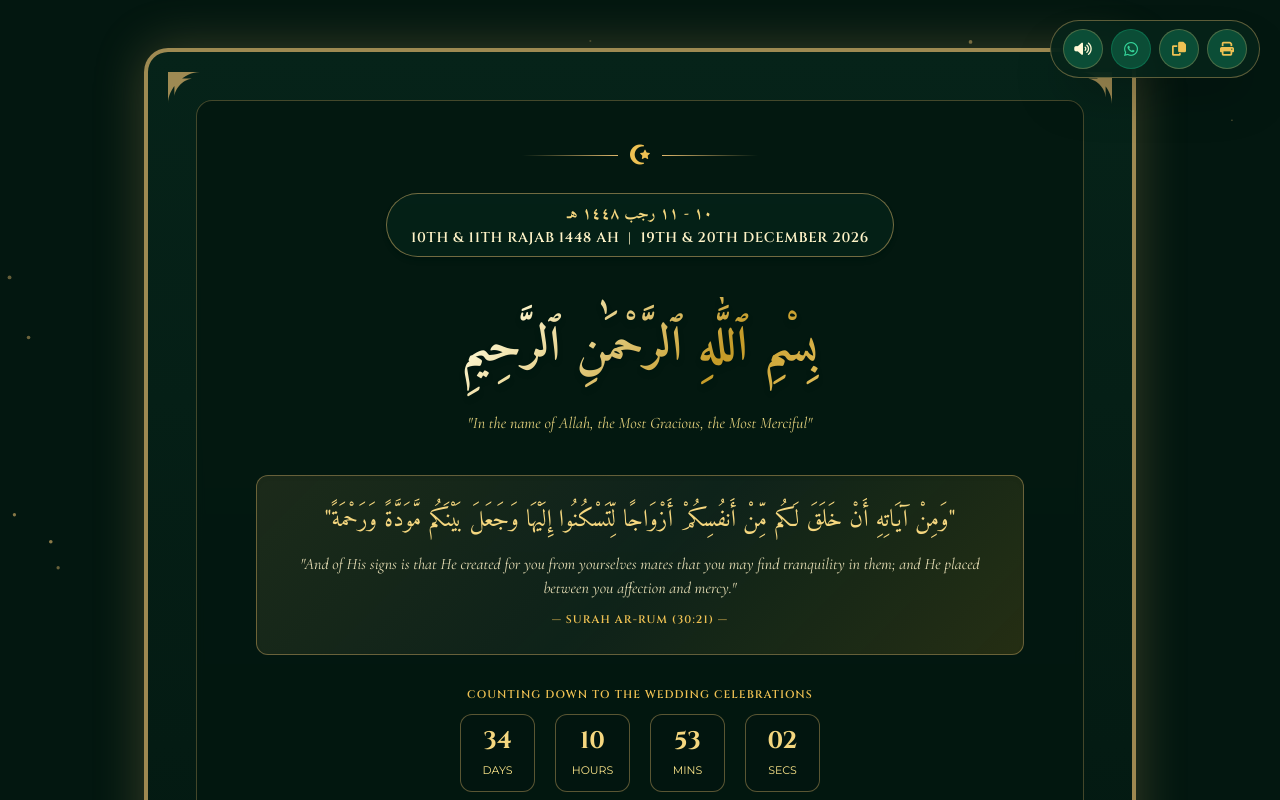
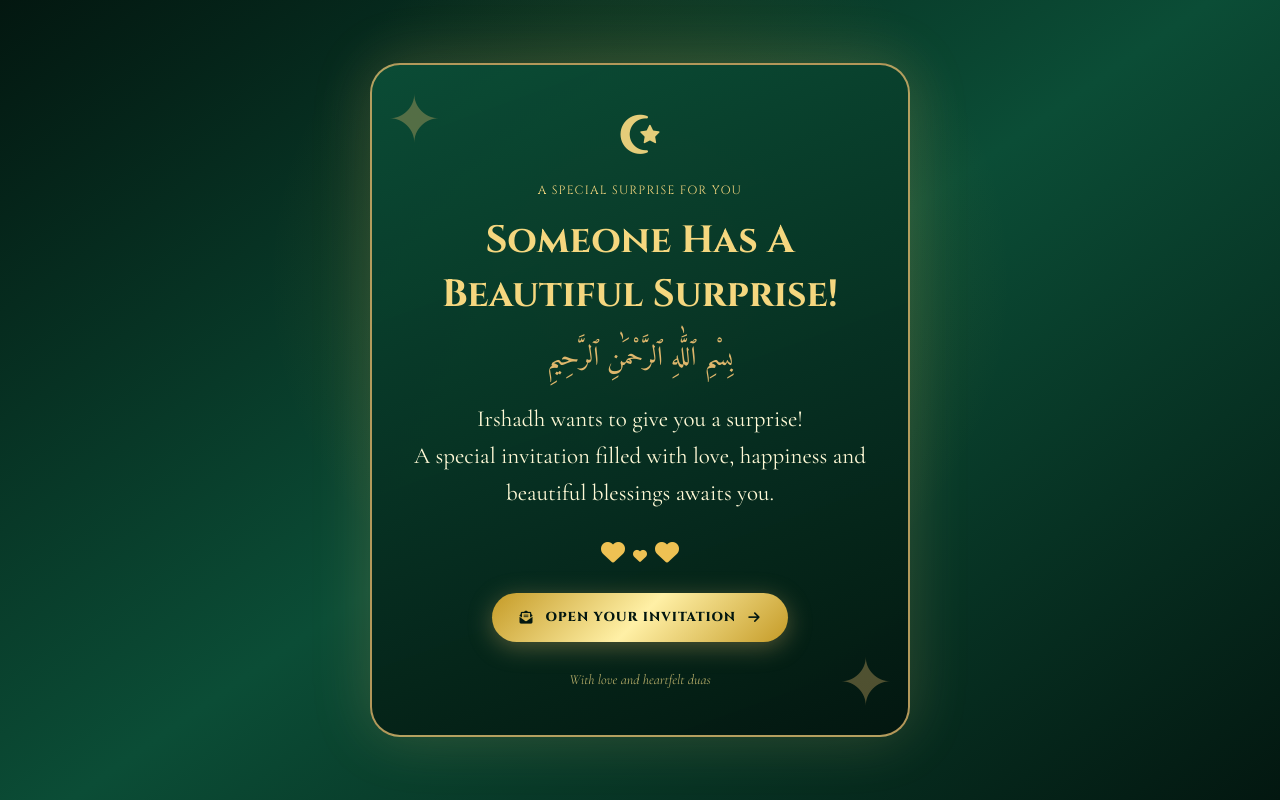
Before and after one commit to KingIrshadh007/Marriage-Invitation, a plain HTML site: page index.html in a window 1280 px wide. Shown: the top 800 px of the page. Drawn offline with nearby package versions, Linux system fonts and the light colour scheme.

Commit message:
Update index.html

```diff
--- a/index.html
+++ b/index.html
@@ -122,6 +122,73 @@
             overflow: visible;
         }
 
+
+        /* Welcome surprise screen */
+        #welcome-screen {
+            position: fixed; inset: 0; z-index: 1000;
+            display: flex; align-items: center; justify-content: center;
+            padding: 20px;
+            background: radial-gradient(circle at 50% 35%, rgba(197,155,39,.20), transparent 45%),
+                        linear-gradient(145deg, #031710, #0b4d36, #031710);
+            transition: opacity .9s ease, visibility .9s ease;
+        }
+        #welcome-screen.hide { opacity: 0; visibility: hidden; pointer-events: none; }
+        .welcome-card {
+            width: 100%; max-width: 540px; padding: 45px 25px; text-align: center;
+            border: 2px solid rgba(223,183,108,.8); border-radius: 30px;
+            background: linear-gradient(160deg, rgba(11,77,54,.97), rgba(3,23,16,.99));
+            box-shadow: 0 0 60px rgba(223,183,108,.2);
+            position: relative; overflow: hidden;
+        }
+        .welcome-card::before, .welcome-card::after {
+            content: "✦"; position: absolute; color: #dfb76c; font-size: 65px; opacity: .35;
+        }
+        .welcome-card::before { top: 5px; left: 15px; }
+        .welcome-card::after { bottom: 5px; right: 15px; }
+        .welcome-decoration { color: #f5d77f; font-size: 35px; margin-bottom: 20px; animation: welcomeGlow 2s infinite alternate; }
+        .welcome-heading {
+            font-family: 'Cinzel', serif; color: #f5d77f;
+            font-size: clamp(25px, 6vw, 38px); font-weight: 700; line-height: 1.4; margin-bottom: 18px;
+        }
+        .welcome-message { font-family: 'Cormorant Garamond', serif; color: #fff9d6; font-size: 23px; line-height: 1.6; margin-bottom: 25px; }
+        .welcome-arabic { font-family: 'Amiri', serif; color: #dfb76c; font-size: 27px; margin-bottom: 22px; }
+        .open-invitation-btn {
+            display: inline-flex; align-items: center; justify-content: center; gap: 12px;
+            padding: 15px 27px; border-radius: 50px;
+            background: linear-gradient(135deg, #c59b27, #fff0a6, #c59b27);
+            color: #031710; font-family: 'Cinzel', serif; font-size: 13px;
+            font-weight: 800; letter-spacing: 1px; box-shadow: 0 5px 25px rgba(223,183,108,.35);
+            transition: .3s; border: 0; cursor: pointer;
+        }
+        .open-invitation-btn:hover { transform: translateY(-4px) scale(1.03); box-shadow: 0 8px 30px rgba(223,183,108,.55); }
+        @keyframes welcomeGlow { from { transform: scale(1); opacity: .7; } to { transform: scale(1.15); opacity: 1; } }
+
+        /* Flower / petal blessing animation */
+        #flower-rain { position: fixed; inset: 0; z-index: 80; pointer-events: none; overflow: hidden; }
+        .flower-petal {
+            position: absolute; top: -50px; animation: flowerFall linear forwards;
+            will-change: transform, opacity; filter: drop-shadow(0 2px 4px rgba(0,0,0,.2));
+        }
+        @keyframes flowerFall {
+            0% { transform: translate3d(0,-30px,0) rotate(0deg); opacity: 0; }
+            10% { opacity: 1; }
+            50% { transform: translate3d(70px,50vh,0) rotate(240deg); }
+            100% { transform: translate3d(-60px,110vh,0) rotate(650deg); opacity: 0; }
+        }
+        .blessing-button {
+            width: 38px; height: 38px; border-radius: 50%; display: flex;
+            align-items: center; justify-content: center; background: #0b4d36;
+            color: #f5d77f; border: 1px solid rgba(223,183,108,.5); transition: .3s;
+        }
+        .blessing-button:hover { background: #c59b27; color: #031710; transform: scale(1.1); }
+        @media (max-width: 480px) {
+            .welcome-card { padding: 35px 20px; }
+            .welcome-message { font-size: 20px; }
+        }
+        @media (prefers-reduced-motion: reduce) {
+            .flower-petal { animation-duration: 3s !important; }
+        }
+
         /* Print Media Stylesheet */
         @media print {
             .no-print {
@@ -153,6 +220,30 @@
 </head>
 <body class="bg-emerald-950 text-amber-100 font-sans min-h-screen relative overflow-x-hidden selection:bg-gold-400 selection:text-emerald-950">
 
+    <!-- Welcome surprise screen -->
+    <section id="welcome-screen" aria-label="Wedding invitation welcome">
+        <div class="welcome-card">
+            <div class="welcome-decoration"><i class="fas fa-star-and-crescent"></i></div>
+            <p class="font-cinzel text-gold-200 text-xs tracking-widest mb-4">A SPECIAL SURPRISE FOR YOU</p>
+            <h1 class="welcome-heading">Someone Has A Beautiful Surprise!</h1>
+            <div class="welcome-arabic">بِسْمِ ٱللَّٰهِ ٱلرَّحْمَٰنِ ٱلرَّحِيمِ</div>
+            <p class="welcome-message">
+                Irshadh wants to give you a surprise!<br>
+                A special invitation filled with love, happiness and beautiful blessings awaits you.
+            </p>
+            <div class="text-gold-300 text-2xl mb-6">
+                <i class="fas fa-heart"></i><i class="fas fa-heart text-sm mx-2"></i><i class="fas fa-heart"></i>
+            </div>
+            <button type="button" onclick="openWeddingInvitation()" class="open-invitation-btn">
+                <i class="fas fa-envelope-open-text"></i>
+                <span>OPEN YOUR INVITATION</span>
+                <i class="fas fa-arrow-right"></i>
+            </button>
+            <p class="font-cormorant italic text-amber-200/70 text-sm mt-7">With love and heartfelt duas</p>
+        </div>
+    </section>
+    <div id="flower-rain" aria-hidden="true"></div>
+
     <!-- Background Gold Dust Animation Canvas -->
     <canvas id="particle-canvas"></canvas>
 
@@ -168,7 +259,13 @@
         <button id="audio-toggle" onclick="toggleAudio()" title="Mute or unmute wedding nasheed" aria-label="Mute or unmute wedding nasheed" class="w-9 h-9 sm:w-10 sm:h-10 rounded-full flex items-center justify-center bg-emerald-800 text-gold-300 hover:text-gold-100 border border-gold-400/30 transition-all hover:scale-105">
             <i id="audio-icon" class="fas fa-music text-xs sm:text-sm"></i>
         </button>
-        <audio id="ambient-audio" autoplay loop preload="auto" playsinline>
+
+        <!-- Blessings flower-rain button -->
+        <button id="blessing-toggle" onclick="startFlowerRain()" title="Send Beautiful Blessings"
+                aria-label="Send Beautiful Blessings" class="blessing-button">
+            <i class="fas fa-spa text-sm"></i>
+        </button>
+        <audio id="ambient-audio" loop preload="auto" playsinline>
             <source src="music/wedding-nasheed.mp3" type="audio/mpeg">
         </audio>
 
@@ -603,107 +700,93 @@
         setInterval(updateCountdown, 1000);
         updateCountdown();
 
-        // Wedding nasheed playback.
-        // Try sound-on autoplay first. If blocked, use muted autoplay where possible,
-        // then enable sound on the visitor's first tap (a browser-required gesture).
+        // Wedding nasheed: start only when the visitor opens the invitation.
         const ambientAudio = document.getElementById('ambient-audio');
         const audioIcon = document.getElementById('audio-icon');
         const audioButton = document.getElementById('audio-toggle');
-        let visitorChoseMute = false;
-        let soundEnabledByVisitor = false;
 
         function updateAudioButton() {
             if (!ambientAudio.paused && !ambientAudio.muted) {
                 audioIcon.className = "fas fa-volume-up text-xs sm:text-sm text-gold-100";
                 audioButton.title = "Mute wedding nasheed";
                 audioButton.setAttribute('aria-label', 'Mute wedding nasheed');
-            } else if (!ambientAudio.paused && ambientAudio.muted) {
-                audioIcon.className = "fas fa-volume-mute text-xs sm:text-sm text-gold-100";
+            } else {
+                audioIcon.className = "fas fa-volume-mute text-xs sm:text-sm";
                 audioButton.title = "Unmute wedding nasheed";
                 audioButton.setAttribute('aria-label', 'Unmute wedding nasheed');
-            } else {
-                audioIcon.className = "fas fa-music text-xs sm:text-sm";
-                audioButton.title = "Play wedding nasheed";
-                audioButton.setAttribute('aria-label', 'Play wedding nasheed');
             }
         }
 
-        async function startAmbientAudio() {
+        async function openWeddingInvitation() {
+            const welcomeScreen = document.getElementById('welcome-screen');
+
+            // This click is a user gesture, allowing supported mobile browsers to start audio.
+            ambientAudio.muted = false;
             try {
+                await ambientAudio.play();
+            } catch (error) {
+                // The invitation still opens if the browser or device blocks audio.
+                console.warn("Nasheed playback was blocked or the audio file could not load.", error);
+            }
+
+            updateAudioButton();
+            welcomeScreen.classList.add('hide');
+            setTimeout(() => { welcomeScreen.style.display = 'none'; }, 950);
+        }
+
+        async function toggleAudio() {
+            if (ambientAudio.paused) {
                 ambientAudio.muted = false;
-                await ambientAudio.play();
-                updateAudioButton();
-                return;
-            } catch (error) {
-                // Audible autoplay is blocked by many mobile browsers.
-            }
-            try {
-                ambientAudio.muted = true;
-                await ambientAudio.play();
-            } catch (mutedError) {
-                ambientAudio.muted = false;
+                try {
+                    await ambientAudio.play();
+                } catch (error) {
+                    console.warn("Nasheed could not be played. Check the audio file path.", error);
+                }
+            } else {
+                ambientAudio.muted = !ambientAudio.muted;
             }
             updateAudioButton();
         }
 
-        async function enableSoundAfterVisitorGesture() {
-            if (visitorChoseMute || soundEnabledByVisitor) return;
-            soundEnabledByVisitor = true;
-            try {
-                ambientAudio.muted = false;
-                await ambientAudio.play();
-            } catch (error) {
-                soundEnabledByVisitor = false;
-            }
-            updateAudioButton();
-        }
-
-        function toggleAudio() {
-            if (ambientAudio.paused) {
-                visitorChoseMute = false;
-                soundEnabledByVisitor = true;
-                ambientAudio.muted = false;
-                ambientAudio.play().then(() => {
-                    updateAudioButton();
-                    showToast("Playing Islamic Wedding Nasheed");
-                }).catch(() => {
-                    updateAudioButton();
-                    showToast("Please check your phone's media volume and tap again");
-                });
-                return;
-            }
-            ambientAudio.muted = !ambientAudio.muted;
-            visitorChoseMute = ambientAudio.muted;
-            soundEnabledByVisitor = !ambientAudio.muted;
-            updateAudioButton();
-            showToast(ambientAudio.muted ? "Nasheed muted" : "Nasheed unmuted");
-        }
-
-        // Any first tap on the page can unlock audio on mobile. The music button
-        // remains dedicated to play/mute so its click is not intercepted here.
-        document.addEventListener('pointerdown', (event) => {
-            if (event.target?.closest?.('#audio-toggle')) return;
-            enableSoundAfterVisitorGesture();
-        }, { once: true, passive: true });
-        document.addEventListener('touchend', (event) => {
-            if (event.target?.closest?.('#audio-toggle')) return;
-            enableSoundAfterVisitorGesture();
-        }, { once: true, passive: true });
-
         ambientAudio.addEventListener('play', updateAudioButton);
+        ambientAudio.addEventListener('pause', updateAudioButton);
         ambientAudio.addEventListener('volumechange', updateAudioButton);
         ambientAudio.addEventListener('error', () => {
-            showToast("Music could not load. Please check that the music folder is uploaded with the website.");
+            console.warn("Music could not load. Check that music/wedding-nasheed.mp3 is uploaded.");
         });
+        updateAudioButton();
 
-        if (document.readyState === 'complete' || document.readyState === 'interactive') {
-            startAmbientAudio();
-        } else {
-            window.addEventListener('DOMContentLoaded', startAmbientAudio, { once: true });
+        // Blessings button: a gentle shower of flowers and petals.
+        let flowerRainActive = false;
+        function startFlowerRain() {
+            const flowerContainer = document.getElementById('flower-rain');
+            if (flowerRainActive) return;
+
+            flowerRainActive = true;
+            const flowers = ['🌸', '🌺', '🌼', '🌷', '💮', '🌹', '✨'];
+            let flowerCount = 0;
+            const totalFlowers = 100;
+
+            const flowerInterval = setInterval(() => {
+                if (flowerCount >= totalFlowers) {
+                    clearInterval(flowerInterval);
+                    setTimeout(() => { flowerRainActive = false; }, 6000);
+                    return;
+                }
+
+                const petal = document.createElement('span');
+                petal.className = 'flower-petal';
+                petal.textContent = flowers[Math.floor(Math.random() * flowers.length)];
+                petal.style.left = (Math.random() * 100) + 'vw';
+                petal.style.fontSize = (Math.random() * 18 + 15) + 'px';
+
+                const duration = Math.random() * 3 + 4;
+                petal.style.animationDuration = duration + 's';
+                flowerContainer.appendChild(petal);
+                setTimeout(() => petal.remove(), duration * 1000);
+                flowerCount++;
+            }, 75);
         }
-        document.addEventListener('visibilitychange', () => {
-            if (!document.hidden && ambientAudio.paused) startAmbientAudio();
-        });
 
         // Add Event to Google Calendar Action
         function addToCalendar(title, startDate, location) {
```
